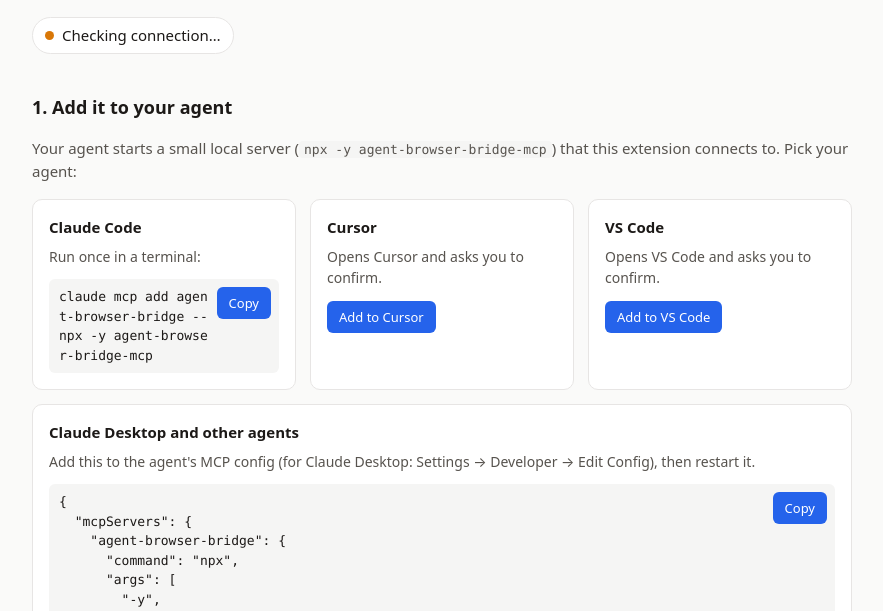
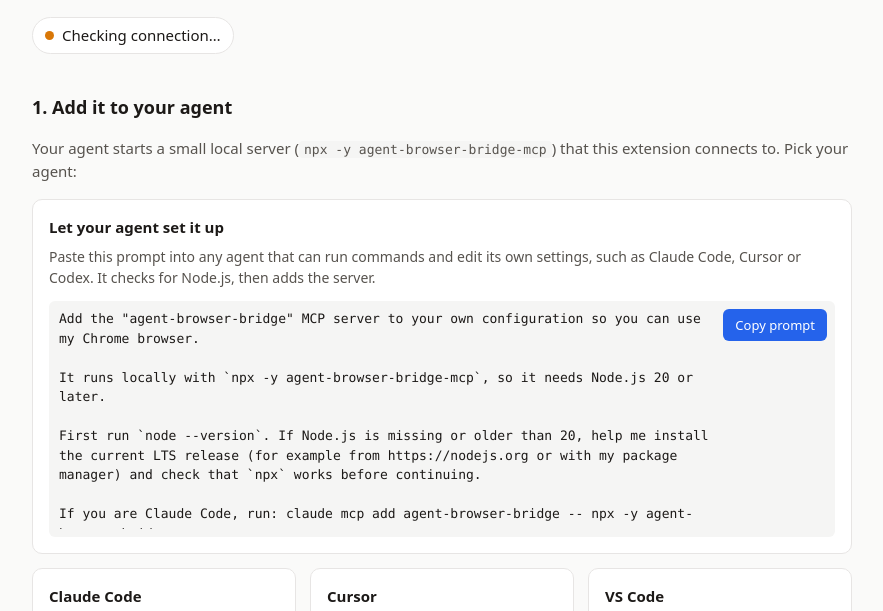
Before and after one commit to lx223/agent-bridge-browser-extension, a website with bundled scripts: page packages/extension/src/welcome/index.html in a window 1280 px wide. Shown: the part 125-736 px from the top of the page, without its empty margins (198-1081 px from the left). Built offline with nearby package versions, Linux system fonts and the light colour scheme; some packages are replaced by stand-ins of ours; no server answers.

Commit message:
Add a copyable agent setup prompt to the welcome page
The prompt asks the agent to check for Node.js 20 or later, help install it if missing, and then add the MCP server to its own configuration.

Co-Authored-By: Claude Opus 5.5 <noreply@anthropic.com>
Claude-Session: https://claude.ai/code/session_01SSX9AJ2o2f5PLZLN84x14J

```diff
--- a/packages/extension/src/welcome/index.html
+++ b/packages/extension/src/welcome/index.html
@@ -22,6 +22,12 @@
         <p class="hint">Your agent starts a small local server (<code>npx -y <span data-pkg></span></code>) that this extension connects to. Pick your agent:</p>
 
         <div class="cards">
+          <article class="card wide">
+            <h3>Let your agent set it up</h3>
+            <p>Paste this prompt into any agent that can run commands and edit its own settings, such as Claude Code, Cursor or Codex. It checks for Node.js, then adds the server.</p>
+            <div class="snippet block"><pre id="agent-prompt" class="wrap"></pre><button data-copy="agent-prompt">Copy prompt</button></div>
+          </article>
+
           <article class="card">
             <h3>Claude Code</h3>
             <p>Run once in a terminal:</p>
--- a/packages/extension/src/welcome/install.ts
+++ b/packages/extension/src/welcome/install.ts
@@ -16,3 +16,15 @@ export const cursorInstallUrl = (): string => {
 /** https://code.visualstudio.com/docs/copilot/customization/mcp-servers#_url-handler */
 export const vscodeInstallUrl = (): string =>
   `vscode:mcp/install?${encodeURIComponent(JSON.stringify({ name: SERVER_NAME, ...launch, args: [...launch.args] }))}`;
+
+export const MIN_NODE_VERSION = 20;
+
+export const agentSetupPrompt = [
+  `Add the "${SERVER_NAME}" MCP server to your own configuration so you can use my Chrome browser.`,
+  `It runs locally with \`${launch.command} ${launch.args.join(' ')}\`, so it needs Node.js ${MIN_NODE_VERSION} or later.`,
+  `First run \`node --version\`. If Node.js is missing or older than ${MIN_NODE_VERSION}, help me install the current LTS release (for example from https://nodejs.org or with my package manager) and check that \`npx\` works before continuing.`,
+  `If you are Claude Code, run: ${claudeCodeCommand}`,
+  'Otherwise, add this entry to your MCP configuration file:',
+  mcpJsonConfig,
+  'Then tell me whether I need to restart you before the new tools are available.',
+].join('\n\n');
--- a/packages/extension/src/welcome/main.ts
+++ b/packages/extension/src/welcome/main.ts
@@ -2,13 +2,14 @@ import { SERVER_PACKAGE } from '@agent-browser-bridge/protocol';
 import type { PageEvent, Properties } from '../background/analytics.ts';
 import type { ConnectionStatus } from '../background/bridgeClient.ts';
 import { analyticsAvailable, bindAnalyticsToggle } from '../settings/analyticsToggle.ts';
-import { claudeCodeCommand, cursorInstallUrl, mcpJsonConfig, vscodeInstallUrl } from './install.ts';
+import { agentSetupPrompt, claudeCodeCommand, cursorInstallUrl, mcpJsonConfig, vscodeInstallUrl } from './install.ts';
 
 const $ = <T extends HTMLElement>(id: string) => document.getElementById(id) as T;
 
 document.querySelectorAll('[data-pkg]').forEach((el) => (el.textContent = SERVER_PACKAGE));
 $('claude-code-cmd').textContent = claudeCodeCommand;
 $('json-config').textContent = mcpJsonConfig;
+$('agent-prompt').textContent = agentSetupPrompt;
 $<HTMLAnchorElement>('cursor-link').href = cursorInstallUrl();
 $<HTMLAnchorElement>('vscode-link').href = vscodeInstallUrl();
 
@@ -19,11 +20,12 @@ $('cursor-link').addEventListener('click', () => void track('setup_link_clicked'
 $('vscode-link').addEventListener('click', () => void track('setup_link_clicked', { agent: 'vscode' }));
 
 document.querySelectorAll<HTMLButtonElement>('button[data-copy]').forEach((button) => {
+  const label = button.textContent;
   button.addEventListener('click', async () => {
     void track('setup_snippet_copied', { snippet: button.dataset.copy! });
     await navigator.clipboard.writeText($(button.dataset.copy!).textContent ?? '');
     button.textContent = 'Copied';
-    setTimeout(() => (button.textContent = 'Copy'), 1500);
+    setTimeout(() => (button.textContent = label), 1500);
   });
 });
 
--- a/packages/extension/src/welcome/style.css
+++ b/packages/extension/src/welcome/style.css
@@ -53,6 +53,7 @@ code { background: var(--code-bg); padding: 1px 5px; border-radius: 4px; }
 .snippet { display: flex; align-items: flex-start; gap: 8px; background: var(--code-bg); border-radius: 6px; padding: 8px 8px 8px 10px; }
 .snippet code { background: none; padding: 0; flex: 1; word-break: break-all; }
 .snippet pre { margin: 0; flex: 1; overflow-x: auto; }
+.snippet pre.wrap { white-space: pre-wrap; max-height: 220px; overflow-y: auto; }
 
 button, .button {
   font: inherit; font-size: 13px; cursor: pointer; text-decoration: none; white-space: nowrap;
```
Also changed, not shown: packages/extension/src/welcome/install.test.ts (+8 -1 lines), README.md.
